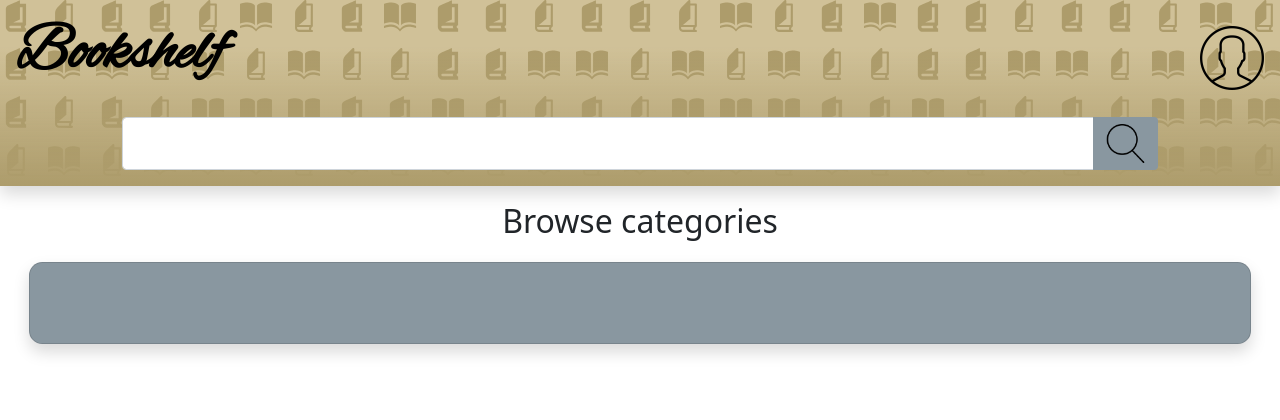
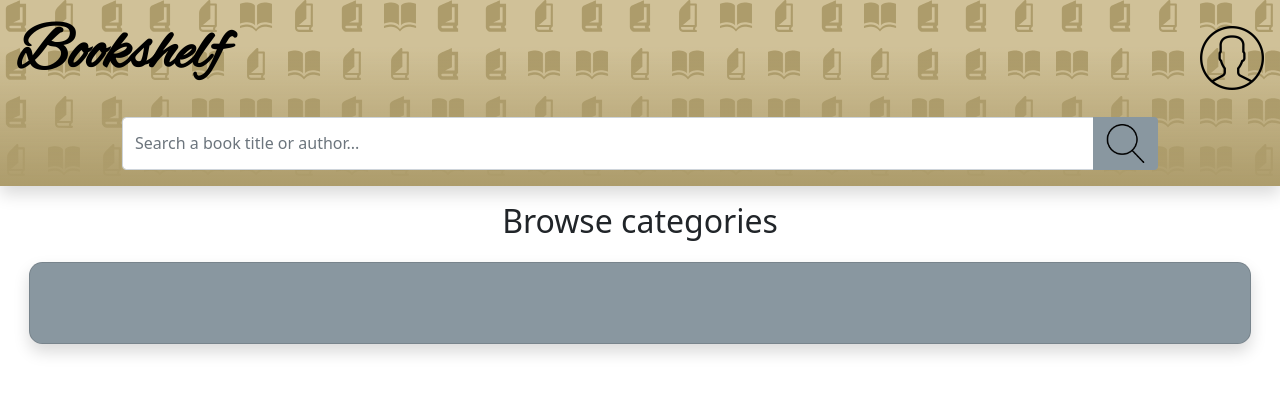
Before and after one commit to Alb-Ard/Progetto_Web, a PHP site: page /index.php in a window 1280 px wide. Shown: the top 420 px of the page. Run offline with PHP 8.4, Linux system fonts and the light colour scheme; data that the repository does not hold is empty.

Commit message:
Added placeholder text to search bar

```diff
--- a/templates/page_base.php
+++ b/templates/page_base.php
@@ -42,7 +42,7 @@
                             <label class="visually-hidden" for="key">Search query</label>
                             <label class="visually-hidden" for="search_confirm">Execute Search</label>
                             <div class="input-group h-100">
-                                <input class="col form-control h-100" type="text" id="key" name="key"/>
+                                <input class="col form-control h-100" type="text" id="key" name="key" placeholder="Search a book title or author..."/>
                                 <input class="col-2 col-md-1 btn button-secondary top-bar-search-icon" type="image" id="search_confirm" src="./imgs/search.png" alt="search book"/>
                             </div>
                         </form>
```
